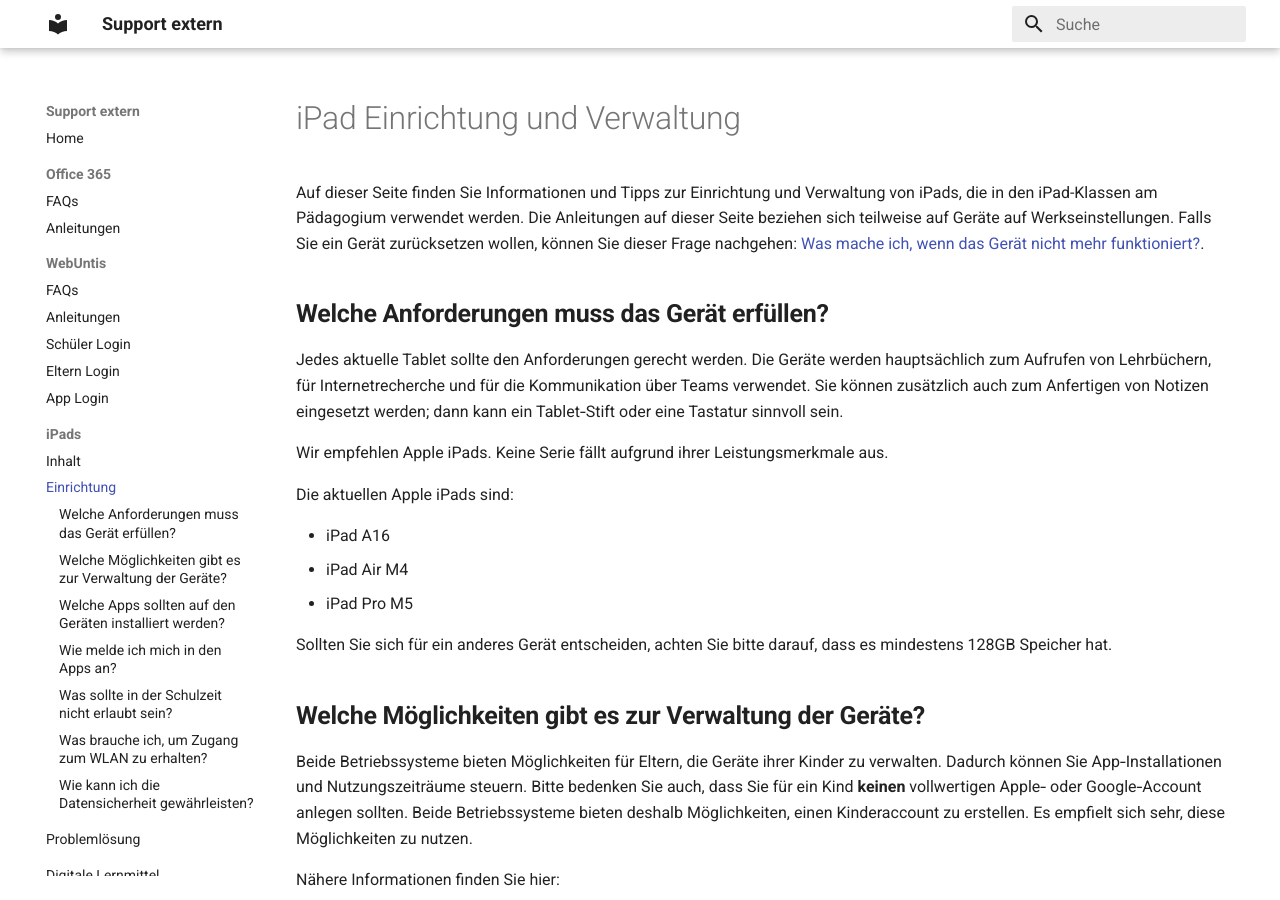
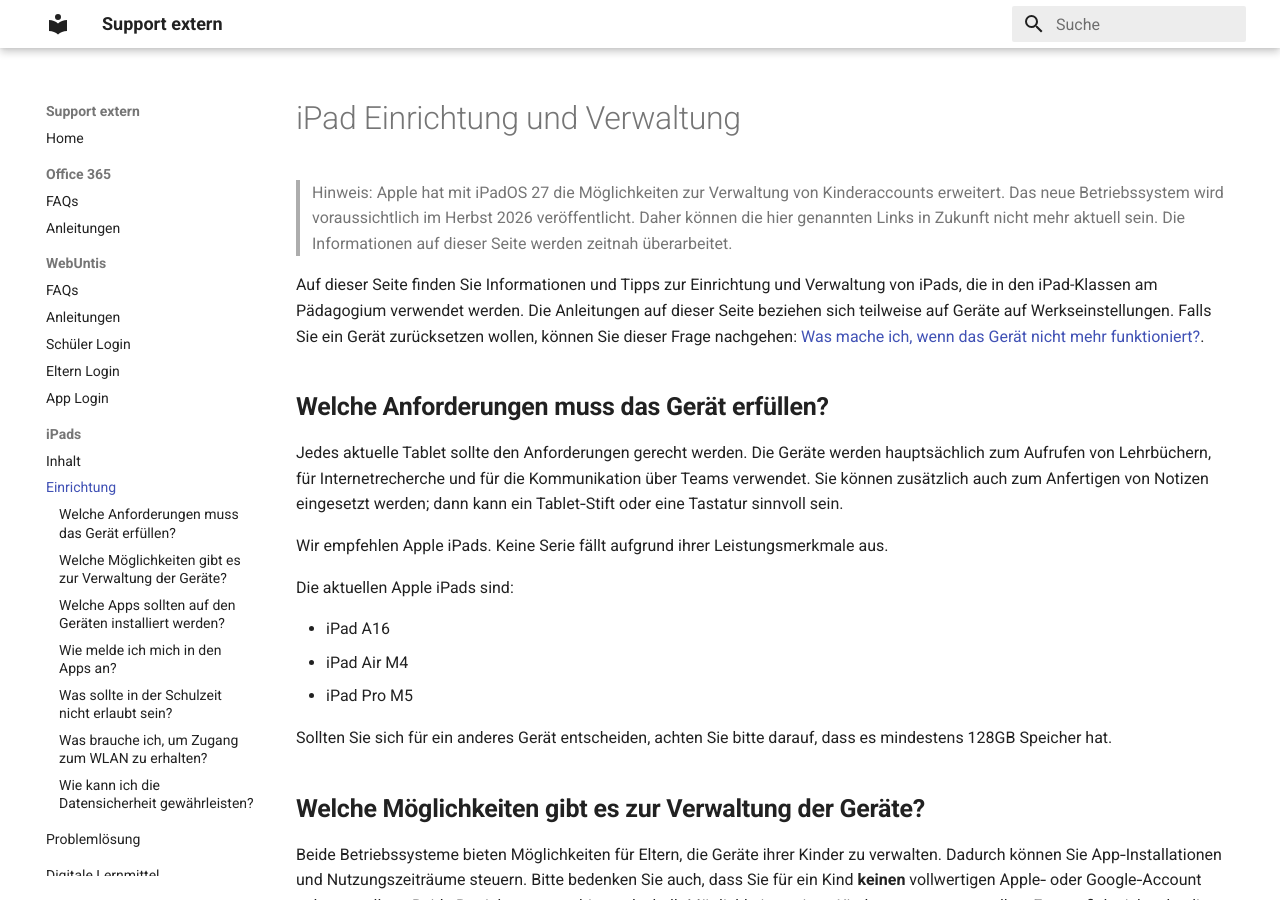
Before and after one commit to Paedagogium-Schwerin/paedagogium-schwerin.github.io, an MkDocs documentation site: the page built from docs/iPads/setup.md, in a window 1280 px wide and 900 px high. Built offline with MkDocs 1.6.1 and Material for MkDocs 9.7.7, drawn with Linux system fonts in a browser that asks for light colours.

Commit message:
update: add note about iPadOS 27 and future updates for child account management

```diff
--- a/docs/iPads/setup.md
+++ b/docs/iPads/setup.md
@@ -1,4 +1,7 @@
 # iPad Einrichtung und Verwaltung
+
+> Hinweis: Apple hat mit iPadOS 27 die Möglichkeiten zur Verwaltung von Kinderaccounts erweitert. Das neue Betriebssystem wird voraussichtlich im Herbst 2026 veröffentlicht. Daher können die hier genannten Links in Zukunft nicht mehr aktuell sein. Die Informationen auf dieser Seite werden zeitnah überarbeitet.
+
 
 Auf dieser Seite finden Sie Informationen und Tipps zur Einrichtung und Verwaltung von iPads, die in den iPad-Klassen am Pädagogium verwendet werden.
 Die Anleitungen auf dieser Seite beziehen sich teilweise auf Geräte auf Werkseinstellungen. Falls Sie ein Gerät zurücksetzen wollen, können Sie dieser Frage nachgehen: [Was mache ich, wenn das Gerät nicht mehr funktioniert?](help.md#was-mache-ich-wenn-das-geraet-nicht-mehr-funktioniert).
```
